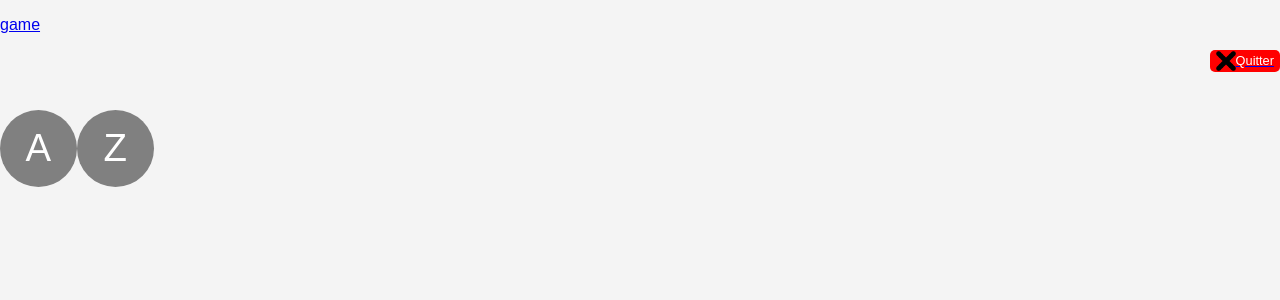
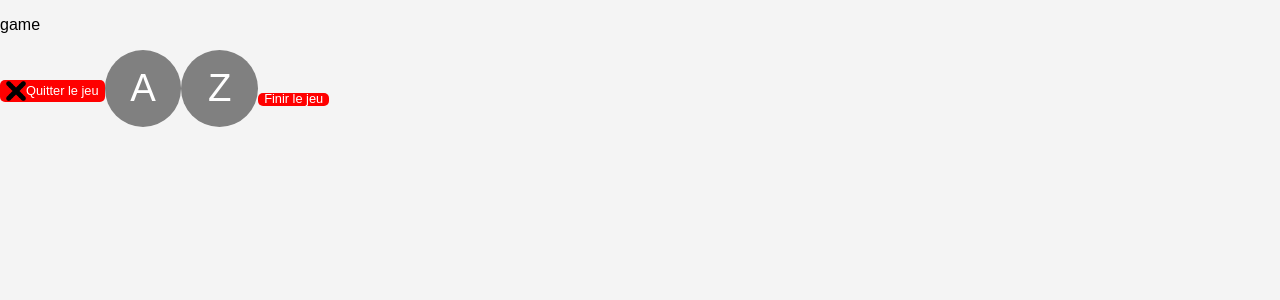
Before and after one commit to mathis-magnin/fingerfit, an Angular app in the folder front-end/: page /game in a window 1280 px wide. Shown: the top 300 px of the page. Built offline with nearby package versions, Linux system fonts and the light colour scheme.

Commit message:
feat: ajout du exit button et modification du button classique pour permettre la prise de parametres #8

```diff
--- a/front-end/src/app/components/button/button.component.html
+++ b/front-end/src/app/components/button/button.component.html
@@ -1,8 +1,10 @@
 <button class="button">
+    <a [routerLink]="link" class="button-link">
         <div class="button-picture">
             <img [src]="picture">
         </div>
         <div class="button-text">
             {{ text }}
         </div>
+    </a>
 </button>
--- a/front-end/src/app/components/button/button.component.scss
+++ b/front-end/src/app/components/button/button.component.scss
@@ -7,13 +7,22 @@
     transition-duration: 0.5s;
     cursor: pointer;
     background-color: red;
-    color: white;
     font-size: 1vw;
     line-height: 0px;
 
-    display: flex;
-    align-items: center;
-    flex-direction: row;
+    .button-link {
+        display: flex;
+        align-items: center;
+        flex-direction: row;
+
+        width: max-content;
+        height: max-content;
+        text-decoration: none;
+    }
+
+    .button-text {
+        color: white;
+    }
 
     &:hover {
         transform: scale(1.1);
--- a/front-end/src/app/components/button/button.component.ts
+++ b/front-end/src/app/components/button/button.component.ts
@@ -12,8 +12,12 @@ export class ButtonComponent implements OnInit {
     public text: string = 'Button';
 
     @Input()
+    public link: string = '\home';
+
+    @Input()
     public picture?: string;
 
     constructor() {}
-    ngOnInit(): void {}
+    ngOnInit(): void { }
+
 }
--- a/front-end/src/app/components/exit-button/exit-button.component.html
+++ b/front-end/src/app/components/exit-button/exit-button.component.html
@@ -1,3 +1 @@
-<a routerLink="/options" class="exit-button">
-    <app-button [text]="'Quitter'" [picture]="'assets/cross.png'"></app-button>
-</a>
+<app-button [text]="text" [picture]="'assets/cross.png'" [link]="link"></app-button>
--- a/front-end/src/app/components/exit-button/exit-button.component.scss
+++ b/front-end/src/app/components/exit-button/exit-button.component.scss
@@ -1,10 +1,8 @@
-.exit-button {
+.app-button{
     display: flex;
     justify-content: right;
     height: 60px;
 
-    .app-button{
-        margin: 10px;
-        padding: 10px;
-    }
+    margin: 10px;
+    padding: 10px;
 }
--- a/front-end/src/app/components/exit-button/exit-button.component.ts
+++ b/front-end/src/app/components/exit-button/exit-button.component.ts
@@ -1,4 +1,4 @@
-import { Component, OnInit } from '@angular/core';
+import { Component, Input, OnInit } from '@angular/core';
 
 @Component({
     selector: 'app-exit-button',
@@ -7,6 +7,14 @@ import { Component, OnInit } from '@angular/core';
 })
 
 export class ExitButtonComponent implements OnInit {
+
+    @Input()
+    public text: string = 'Exit';
+
+    @Input()
+    public link: string = '\home';
+
     constructor() {}
-    ngOnInit(): void {}
+    ngOnInit(): void { }
+
 }
--- a/front-end/src/app/pages/game/game.component.html
+++ b/front-end/src/app/pages/game/game.component.html
@@ -1,8 +1,8 @@
-<a routerLink="/congrats">
-    <p>game</p> <!--supprimer-->
-</a>
+<p>game</p> <!--supprimer-->
 
-<app-exit-button></app-exit-button>
+<app-exit-button [text]="'Quitter le jeu'" [link]="'/options'"></app-exit-button>
 
 <app-key [label]="a" />
 <app-key [label]="z" />
+
+<app-button [text]="'Finir le jeu'" [link]="'/congrats'"></app-button>
--- a/front-end/src/app/pages/options/options.component.html
+++ b/front-end/src/app/pages/options/options.component.html
@@ -1,6 +1,4 @@
 <!--supprimer-->
 <p>options</p>
-<a routerLink="/game">
-    <app-button [text]="'Jouer'"></app-button>
-</a>
+<app-button [text]="'Jouer'" [link]="'/game'"></app-button>
 <!--supprimer-->
--- a/front-end/src/app/pages/options/options.component.scss
+++ b/front-end/src/app/pages/options/options.component.scss
@@ -0,0 +1,3 @@
+.game-link {
+    width: fit-content;
+}
```
Lines whose indentation alone changed are shown as unchanged.
